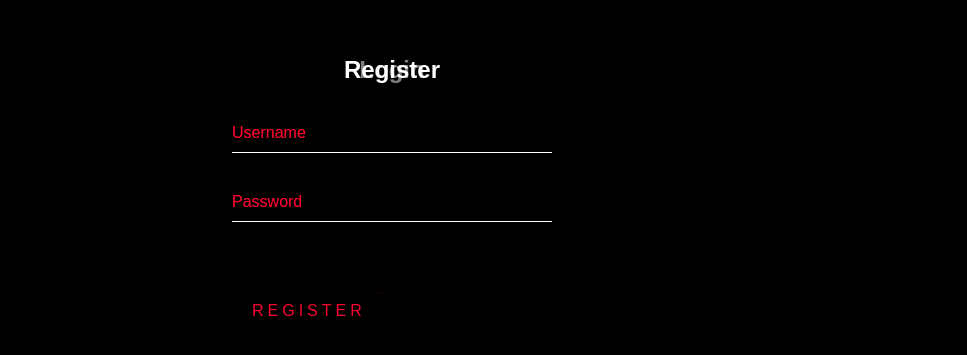
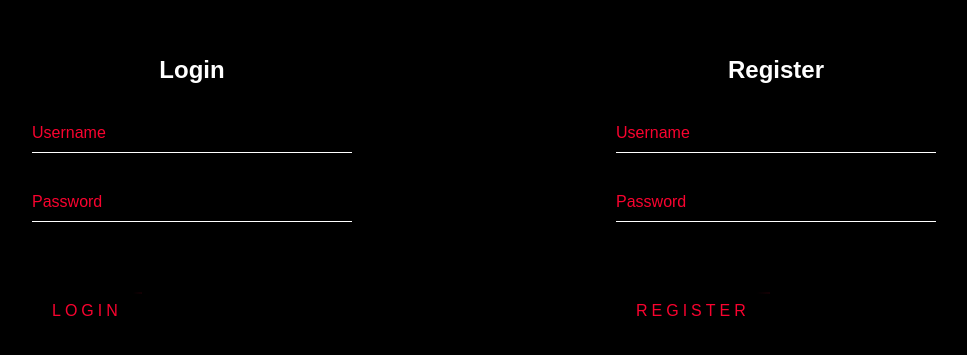
Before and after one commit to rahul975337/pms-combined, a React (Create React App) app in the folder client/: page /login in a window 1280 px wide. Shown: the part 205-560 px from the top of the page, without its empty margins (248-1215 px from the left). Built offline with nearby package versions, Linux system fonts and the light colour scheme.

Commit message:
adding tabs

```diff
--- a/client/package.json
+++ b/client/package.json
@@ -14,6 +14,7 @@
     "react-router": "^5.2.0",
     "react-router-dom": "^5.2.0",
     "react-scripts": "4.0.1",
+    "react-tabs": "^3.1.2",
     "react-toastify": "^6.0.8",
     "typewriter-effect": "^2.17.0",
     "web-vitals": "^0.2.4"
--- a/client/src/Pages/Login/Login.css
+++ b/client/src/Pages/Login/Login.css
@@ -9,11 +9,17 @@ body {
 }
 .login-page {
   display: flex;
+  flex-direction: row;
+  justify-content: space-evenly;
+}
+.login-box-2 {
+  left: 80%;
 }
 .login-box {
   position: absolute;
+  /* top: 50%;
+  left: 50%; */
   top: 50%;
-  left: 50%;
   width: 400px;
   padding: 40px;
   transform: translate(-50%, -50%);
--- a/client/src/Pages/Login/Login.js
+++ b/client/src/Pages/Login/Login.js
@@ -5,6 +5,8 @@ import { useStateValue } from "../../Context/StateProvider";
 import { actionTypes } from "../../Context/reducer";
 import { ToastContainer, toast } from "react-toastify";
 import "react-toastify/dist/ReactToastify.css";
+import { Tab, Tabs, TabList, TabPanel } from "react-tabs";
+import "react-tabs/style/react-tabs.css";
 function Login() {
   const [username, setUsername] = useState("");
   const [password, setPassword] = useState("");
@@ -48,7 +50,7 @@ function Login() {
   return (
     <div className="login-page">
       <ToastContainer position="bottom-left" />
-      <div className="login-box">
+      <div className=" login-box login-box-1">
         <h2>Login</h2>
         <form>
           <div className="user-box">
@@ -78,7 +80,7 @@ function Login() {
           </btn>
         </form>
       </div>
-      <div className="login-box">
+      <div className="login-box login-box-2">
         <h2>Register</h2>
         <form>
           <div className="user-box">
```
Also changed, not shown: 2 other files (tests, documents, lock files or other folders).
